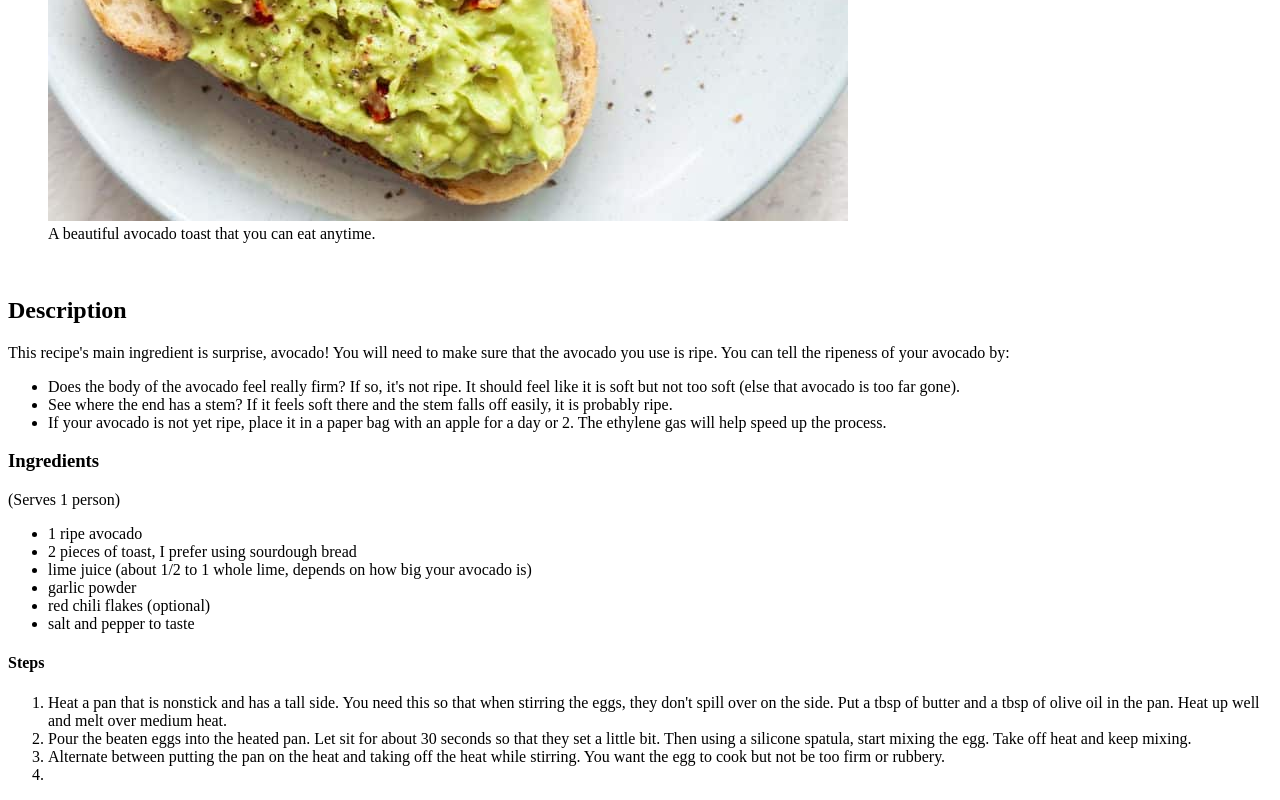
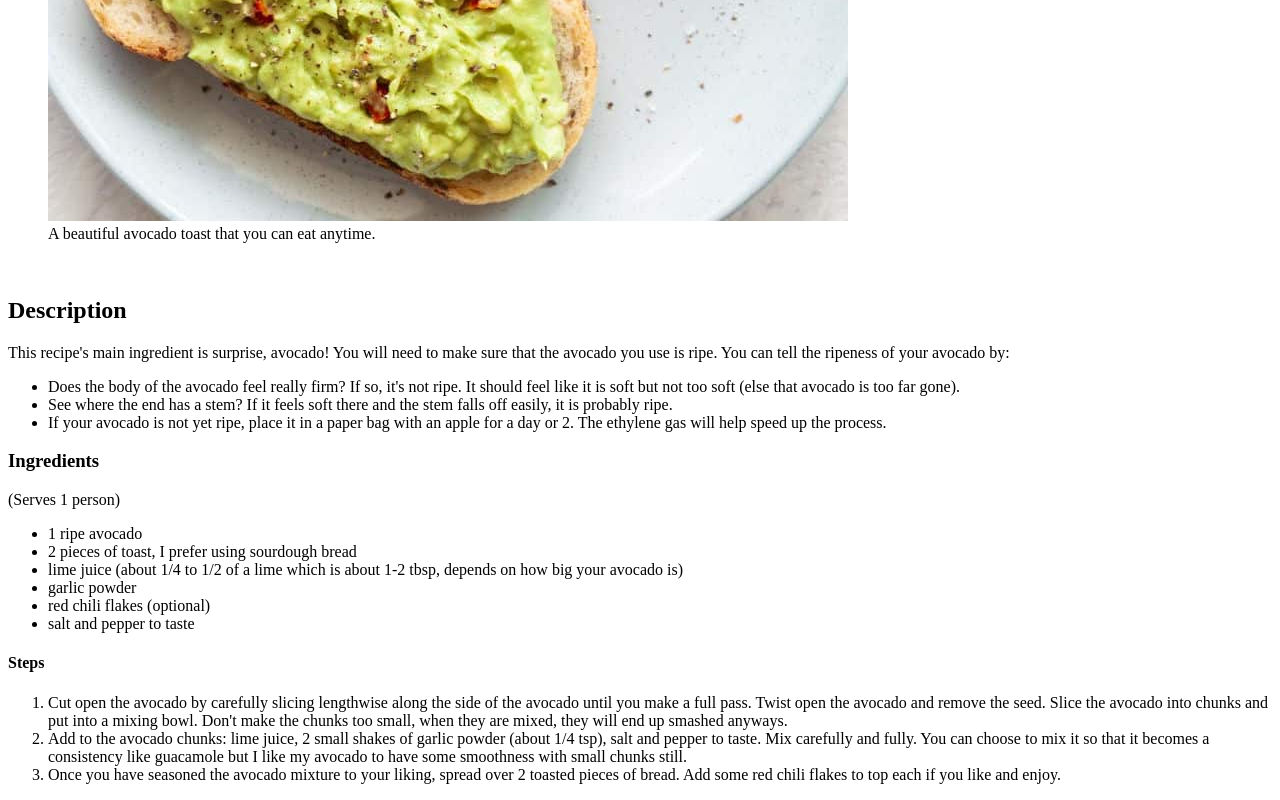
Before and after one commit to MsSusie/odin-recipes, a plain HTML site: page recipes/avocadotoast.html in a window 1280 px wide. Shown: the part 659-1459 px from the top of the page. Drawn offline with Linux system fonts and the light colour scheme.

Commit message:
Modified instructions in avocadotoast.html

```diff
--- a/recipes/avocadotoast.html
+++ b/recipes/avocadotoast.html
@@ -28,7 +28,7 @@
                 <ul>
                     <li>1 ripe avocado</li>
                     <li>2 pieces of toast, I prefer using sourdough bread</li>
-                    <li>lime juice (about 1/2 to 1 whole lime, depends on how big your avocado is)</li>
+                    <li>lime juice (about 1/4 to 1/2 of a lime which is about 1-2 tbsp, depends on how big your avocado is)</li>
                     <li>garlic powder</li>
                     <li>red chili flakes (optional)</li>
                     <li>salt and pepper to taste</li>
@@ -36,10 +36,9 @@
 
         <h4>Steps</h4>
                 <ol>
-                    <li>Heat a pan that is nonstick and has a tall side. You need this so that when stirring the eggs, they don't spill over on the side. Put a tbsp of butter and a tbsp of olive oil in the pan. Heat up well and melt over medium heat.</li>
-                    <li>Pour the beaten eggs into the heated pan. Let sit for about 30 seconds so that they set a little bit. Then using a silicone spatula, start mixing the egg. Take off heat and keep mixing.</li>
-                    <li>Alternate between putting the pan on the heat and taking off the heat while stirring. You want the egg to cook but not be too firm or rubbery.</li>
-                    <li>
+                    <li>Cut open the avocado by carefully slicing lengthwise along the side of the avocado until you make a full pass. Twist open the avocado and remove the seed. Slice the avocado into chunks and put into a mixing bowl. Don't make the chunks too small, when they are mixed, they will end up smashed anyways.</li>
+                    <li>Add to the avocado chunks: lime juice, 2 small shakes of garlic powder (about 1/4 tsp), salt and pepper to taste. Mix carefully and fully. You can choose to mix it so that it becomes a consistency like guacamole but I like my avocado to have some smoothness with small chunks still.</li>
+                    <li>Once you have seasoned the avocado mixture to your liking, spread over 2 toasted pieces of bread. Add some red chili flakes to top each if you like and enjoy.</li>
                 </ol>
     </body>
 </html>
```
